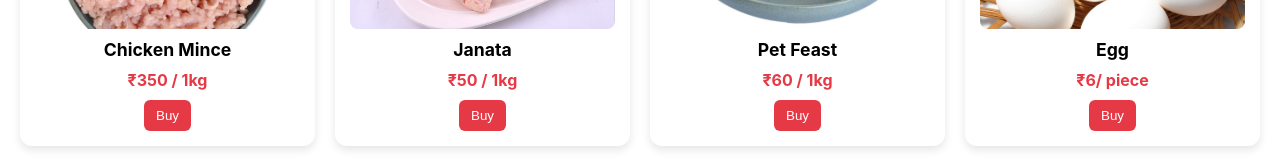
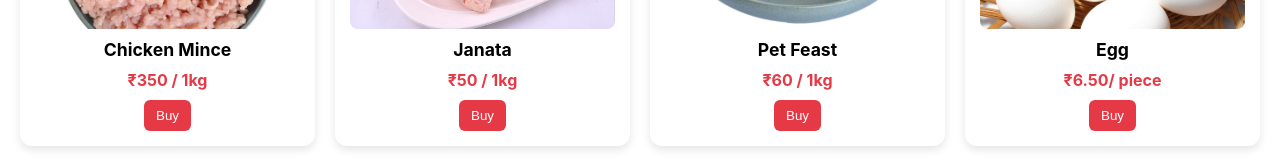
Before and after one commit to Prabaharan45/kinsfreshchicken, a React (Create React App) app: page /menu in a window 1280 px wide. Shown: the part 1220-1380 px from the top of the page. Built offline with nearby package versions, Linux system fonts and the light colour scheme.

Commit message:
Update Menu.js

```diff
--- a/src/components/Menu.js
+++ b/src/components/Menu.js
@@ -36,7 +36,7 @@ function Menu() {
     { name: "Chicken Mince", price: "₹350 / 1kg", img: chickenminceImg },
     { name: "Janata", price: "₹50 / 1kg", img: janataImg },
     { name: "Pet Feast", price: "₹60 / 1kg", img: petfeastImg },
-    { name: "Egg", price: "₹6/ piece", img: eggImg },
+    { name: "Egg", price: "₹6.50/ piece", img: eggImg },
   ];
 
   const handleBuy = (item) => {
@@ -45,7 +45,7 @@ function Menu() {
     );
     if (confirmPurchase) {
       const whatsappNumber = "8867006884"; // replace with your WhatsApp number
-      const message = `Hi! I want to order: ${item.name} (${item.price})`;
+      const message = `Hi! I want to order`;
       const url = `https://wa.me/${whatsappNumber}?text=${encodeURIComponent(
         message
       )}`;
```
